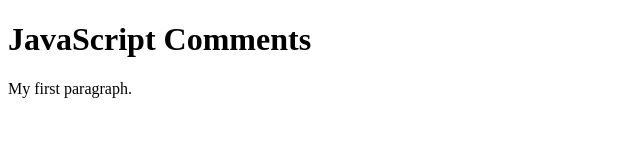
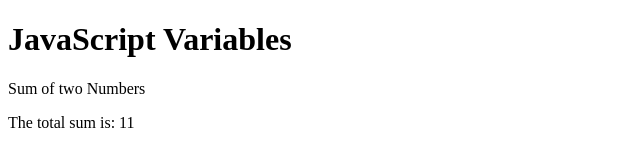
Before and after one commit to JinuC21/code22, a plain HTML site: page index.html in a window 1280 px wide. Shown: the whole page, without its empty margins (0-640 px from the left). Drawn offline with Linux system fonts and the light colour scheme.

Commit message:
Update index.html

```diff
--- a/index.html
+++ b/index.html
@@ -1,13 +1,15 @@
 <!DOCTYPE html>
 <html>
-<body>
-	<h1 id="myH"></h1>
-	<p id="myP"></p>
-	<script>
-	// My heading:
-    document.getElementById("myH").innerHTML = "JavaScript Comments";
-    // My paragraph:
-    document.getElementById("myP").innerHTML = "My first paragraph.";
-	</script>
+	<body>
+		<h1>JavaScript Variables</h1>
+		<p>Sum of two Numbers</p>
+		<p id="result"></p>
+		<script>
+			var num1 = 5;
+			var num2 = 6;
+			var sum = num1 + num2;
+			document.getElementById("result").innerHTML =
+			"The total sum is: " + sum;
+		</script>
 </body>
 </html>
```
